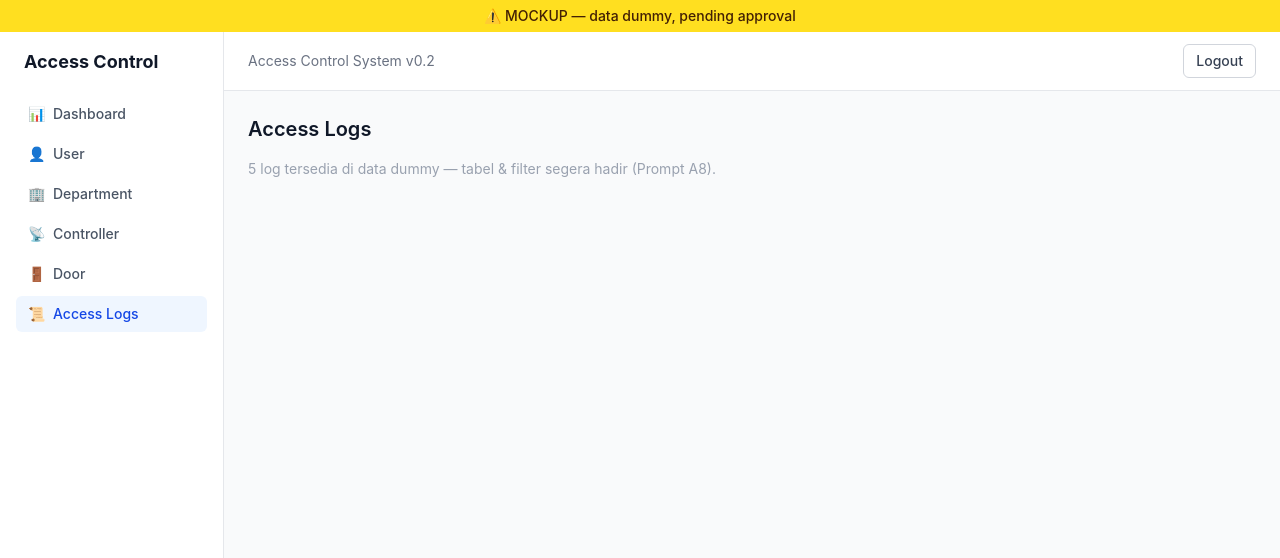
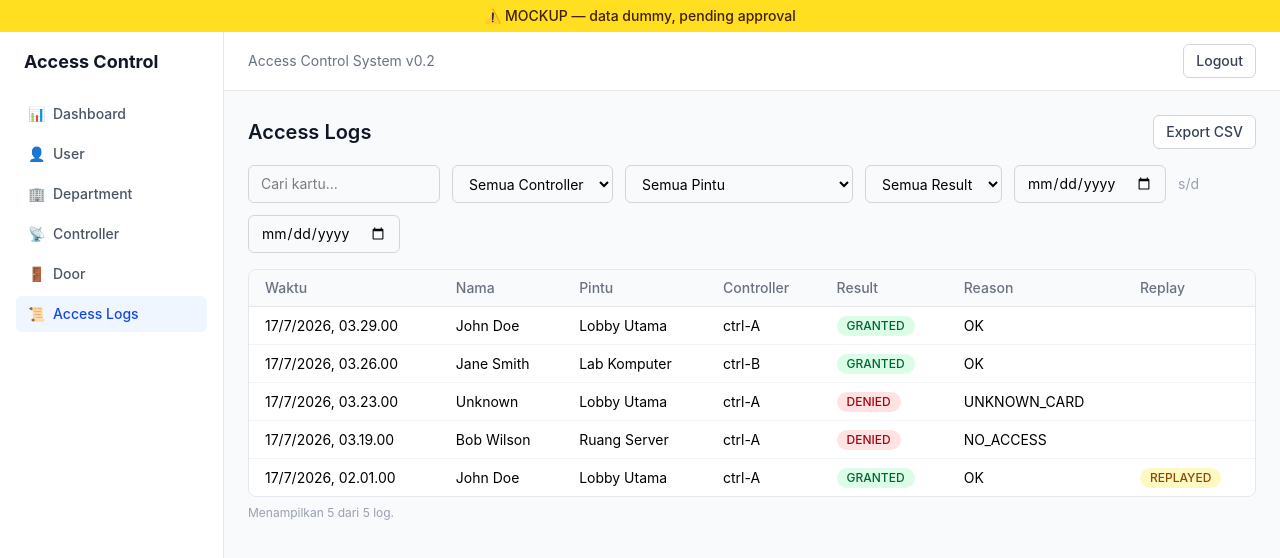
Before and after one commit to Nodix-Team/Project-Access-Control, a React (Vite) app in the folder frontend/: page /logs in a window 1280 px wide. Shown: the top 558 px of the page. Built offline with nearby package versions, Linux system fonts and the light colour scheme; sample sign-in values are in the browser's storage.

Commit message:
feat(frontend): mockup access logs (filter, replayed badge, csv export)

```diff
--- a/frontend/src/App.tsx
+++ b/frontend/src/App.tsx
@@ -7,7 +7,7 @@ import UserDetail from "./pages/Users/UserDetail";
 import Departments from "./pages/Departments/Departments";
 import Controllers from "./pages/Controllers/Controllers";
 import Doors from "./pages/Doors/Doors";
-import AccessLogs from "./pages/AccessLogs";
+import AccessLogs from "./pages/Logs/AccessLogs";
 
 export default function App() {
   return (
--- a/frontend/src/pages/AccessLogs.tsx
+++ /dev/null
@@ -1,13 +0,0 @@
-import { accessLogs } from "../mock/data";
-
-// Placeholder - filter, badge REPLAYED, export CSV dikerjakan di Prompt A8.
-export default function AccessLogs() {
-  return (
-    <div>
-      <h1 className="mb-4 text-xl font-semibold text-gray-900">Access Logs</h1>
-      <p className="text-sm text-gray-400">
-        {accessLogs.length} log tersedia di data dummy — tabel & filter segera hadir (Prompt A8).
-      </p>
-    </div>
-  );
-}
--- /dev/null
+++ b/frontend/src/pages/Logs/AccessLogs.tsx
@@ -0,0 +1,198 @@
+import { useMemo } from "react";
+import Badge from "../../components/Badge";
+import Table, { type Column } from "../../components/Table";
+import { accessLogs, controllers, doors } from "../../mock/data";
+import { useUiStore } from "../../store/uiStore";
+import type { AccessLog } from "../../types";
+
+function toCsv(logs: AccessLog[]): string {
+  const header = [
+    "id",
+    "server_ts",
+    "kartu",
+    "user_nama",
+    "door_nama",
+    "controller_id",
+    "result",
+    "reason",
+    "is_replayed",
+  ];
+  const rows = logs.map((log) =>
+    [
+      log.id,
+      log.server_ts,
+      log.kartu,
+      log.user_nama ?? "",
+      log.door_nama ?? "",
+      log.controller_id ?? "",
+      log.result,
+      log.reason ?? "",
+      log.is_replayed,
+    ]
+      .map((value) => `"${String(value).replace(/"/g, '""')}"`)
+      .join(","),
+  );
+  return [header.join(","), ...rows].join("\n");
+}
+
+function downloadCsv(content: string, filename: string) {
+  const blob = new Blob([content], { type: "text/csv;charset=utf-8;" });
+  const url = URL.createObjectURL(blob);
+  const link = document.createElement("a");
+  link.href = url;
+  link.download = filename;
+  document.body.appendChild(link);
+  link.click();
+  document.body.removeChild(link);
+  URL.revokeObjectURL(url);
+}
+
+export default function AccessLogs() {
+  const filter = useUiStore((state) => state.logsFilter);
+  const setLogsFilter = useUiStore((state) => state.setLogsFilter);
+
+  const availableDoors = useMemo(
+    () => (filter.controllerId ? doors.filter((d) => d.controller_id === filter.controllerId) : doors),
+    [filter.controllerId],
+  );
+
+  const filteredLogs = useMemo(() => {
+    return accessLogs
+      .filter((log) => {
+        if (filter.kartu && !log.kartu.toLowerCase().includes(filter.kartu.toLowerCase())) {
+          return false;
+        }
+        if (filter.controllerId !== null && log.controller_id !== filter.controllerId) {
+          return false;
+        }
+        if (filter.doorId !== null && log.door_id !== filter.doorId) {
+          return false;
+        }
+        if (filter.result !== "ALL" && log.result !== filter.result) {
+          return false;
+        }
+        if (filter.dateFrom && new Date(log.server_ts) < new Date(filter.dateFrom)) {
+          return false;
+        }
+        if (filter.dateTo && new Date(log.server_ts) > new Date(`${filter.dateTo}T23:59:59`)) {
+          return false;
+        }
+        return true;
+      })
+      .sort((a, b) => (a.server_ts < b.server_ts ? 1 : -1));
+  }, [filter]);
+
+  function handleExport() {
+    downloadCsv(toCsv(filteredLogs), `access_logs_${Date.now()}.csv`);
+  }
+
+  const columns: Column<AccessLog>[] = [
+    { header: "Waktu", render: (l) => new Date(l.server_ts).toLocaleString("id-ID") },
+    { header: "Nama", render: (l) => l.user_nama ?? "Unknown" },
+    { header: "Pintu", render: (l) => l.door_nama ?? "—" },
+    {
+      header: "Controller",
+      render: (l) => controllers.find((c) => c.id === l.controller_id)?.device_id ?? "—",
+    },
+    {
+      header: "Result",
+      render: (l) => <Badge tone={l.result === "GRANTED" ? "green" : "red"}>{l.result}</Badge>,
+    },
+    { header: "Reason", render: (l) => l.reason ?? "—" },
+    {
+      header: "Replay",
+      render: (l) => (l.is_replayed ? <Badge tone="yellow">REPLAYED</Badge> : null),
+    },
+  ];
+
+  return (
+    <div>
+      <div className="mb-4 flex items-center justify-between">
+        <h1 className="text-xl font-semibold text-gray-900">Access Logs</h1>
+        <button
+          onClick={handleExport}
+          className="rounded-md border border-gray-300 bg-white px-3 py-1.5 text-sm font-medium text-gray-700 hover:bg-gray-50"
+        >
+          Export CSV
+        </button>
+      </div>
+
+      <div className="mb-4 flex flex-wrap gap-3">
+        <input
+          type="text"
+          placeholder="Cari kartu..."
+          value={filter.kartu}
+          onChange={(e) => setLogsFilter({ kartu: e.target.value })}
+          className="w-48 rounded-md border border-gray-300 px-3 py-2 text-sm focus:border-blue-500 focus:outline-none"
+        />
+
+        <select
+          value={filter.controllerId ?? ""}
+          onChange={(e) =>
+            setLogsFilter({
+              controllerId: e.target.value ? Number(e.target.value) : null,
+              doorId: null,
+            })
+          }
+          className="rounded-md border border-gray-300 px-3 py-2 text-sm focus:border-blue-500 focus:outline-none"
+        >
+          <option value="">Semua Controller</option>
+          {controllers.map((c) => (
+            <option key={c.id} value={c.id}>
+              {c.device_id}
+            </option>
+          ))}
+        </select>
+
+        <select
+          value={filter.doorId ?? ""}
+          onChange={(e) => setLogsFilter({ doorId: e.target.value ? Number(e.target.value) : null })}
+          className="rounded-md border border-gray-300 px-3 py-2 text-sm focus:border-blue-500 focus:outline-none"
+        >
+          <option value="">Semua Pintu</option>
+          {availableDoors.map((d) => (
+            <option key={d.id} value={d.id}>
+              Pintu {d.door_number} — {d.nama}
+            </option>
+          ))}
+        </select>
+
+        <select
+          value={filter.result}
+          onChange={(e) =>
+            setLogsFilter({ result: e.target.value as "ALL" | "GRANTED" | "DENIED" })
+          }
+          className="rounded-md border border-gray-300 px-3 py-2 text-sm focus:border-blue-500 focus:outline-none"
+        >
+          <option value="ALL">Semua Result</option>
+          <option value="GRANTED">GRANTED</option>
+          <option value="DENIED">DENIED</option>
+        </select>
+
+        <input
+          type="date"
+          value={filter.dateFrom ?? ""}
+          onChange={(e) => setLogsFilter({ dateFrom: e.target.value || null })}
+          className="rounded-md border border-gray-300 px-3 py-2 text-sm focus:border-blue-500 focus:outline-none"
+        />
+        <span className="self-center text-sm text-gray-400">s/d</span>
+        <input
+          type="date"
+          value={filter.dateTo ?? ""}
+          onChange={(e) => setLogsFilter({ dateTo: e.target.value || null })}
+          className="rounded-md border border-gray-300 px-3 py-2 text-sm focus:border-blue-500 focus:outline-none"
+        />
+      </div>
+
+      <Table
+        columns={columns}
+        rows={filteredLogs}
+        rowKey={(l) => l.id}
+        emptyMessage="Tidak ada log yang cocok dengan filter."
+      />
+      <p className="mt-2 text-xs text-gray-400">
+        Menampilkan {filteredLogs.length} dari {accessLogs.length} log.
+      </p>
+    </div>
+  );
+}
```
Also changed, not shown: 1 other file (tests, documents, lock files or other folders).
